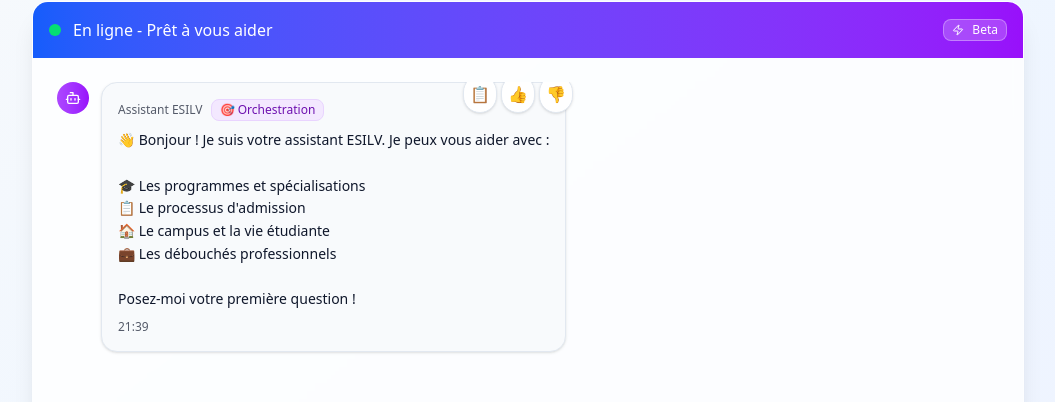
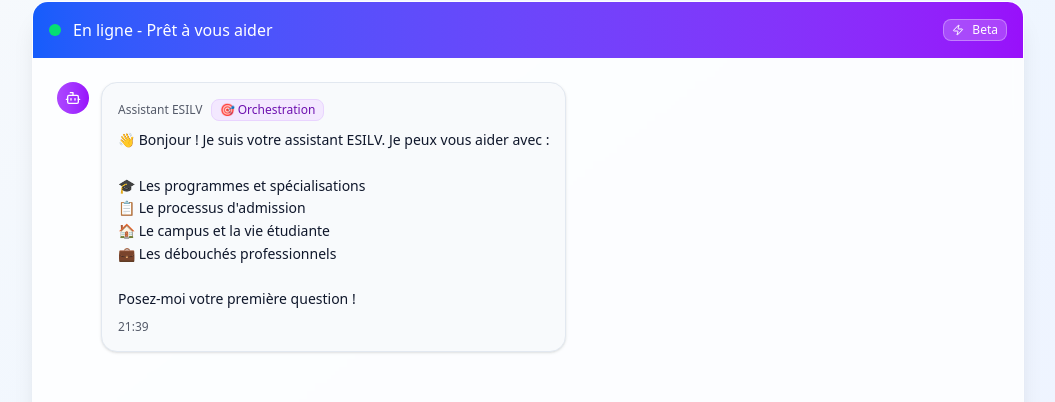
Before and after one commit to Farx1/esilvchatbot, a Next.js app: page / in a window 1280 px wide. Shown: the part 161-563 px from the top of the page, without its empty margins (112-1167 px from the left). Built offline with nearby package versions, Linux system fonts and the light colour scheme.

Commit message:
Fix: Correction erreur feedback sur message initial + tooltips ajoutés

```diff
--- a/src/app/page.tsx
+++ b/src/app/page.tsx
@@ -382,8 +382,8 @@
                         boxShadow: message.role === 'assistant' ? '0 10px 25px -5px rgba(0, 0, 0, 0.1)' : 'none'
                       }}
                     >
-                      {/* Feedback buttons */}
-                      {message.role === 'assistant' && (
+                      {/* Feedback buttons - Only show on real messages (not initial welcome message) */}
+                      {message.role === 'assistant' && message.id !== '1' && (
                         <motion.div
                           className="absolute -top-2 -right-2 flex gap-1 transition-all"
                           initial={{ opacity: 1 }}
@@ -394,6 +394,7 @@
                             whileTap={{ scale: 0.9 }}
                             onClick={() => handleCopy(message.content, message.id)}
                             className="p-1.5 bg-white border border-slate-200 rounded-full shadow-sm hover:bg-slate-50"
+                            title="Copier"
                           >
                             {copiedId === message.id ? (
                               <div className="text-green-600">✓</div>
@@ -411,6 +412,7 @@
                                 ? 'bg-green-100 border-green-300'
                                 : 'bg-white border-slate-200 hover:bg-slate-50'
                             }`}
+                            title="Utile"
                           >
                             <div className="text-slate-600">👍</div>
                           </motion.button>
@@ -424,6 +426,7 @@
                                 ? 'bg-red-100 border-red-300'
                                 : 'bg-white border-slate-200 hover:bg-slate-50'
                             }`}
+                            title="Pas utile"
                           >
                             <div className="text-slate-600">👎</div>
                           </motion.button>
```
